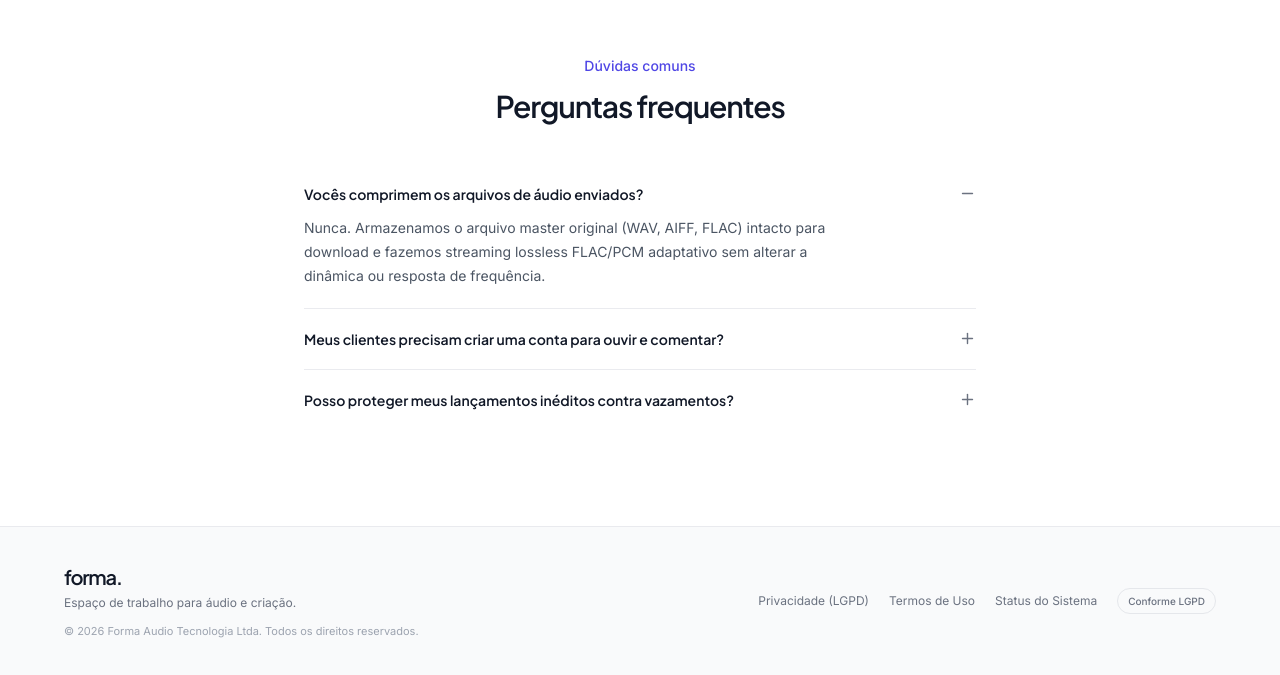
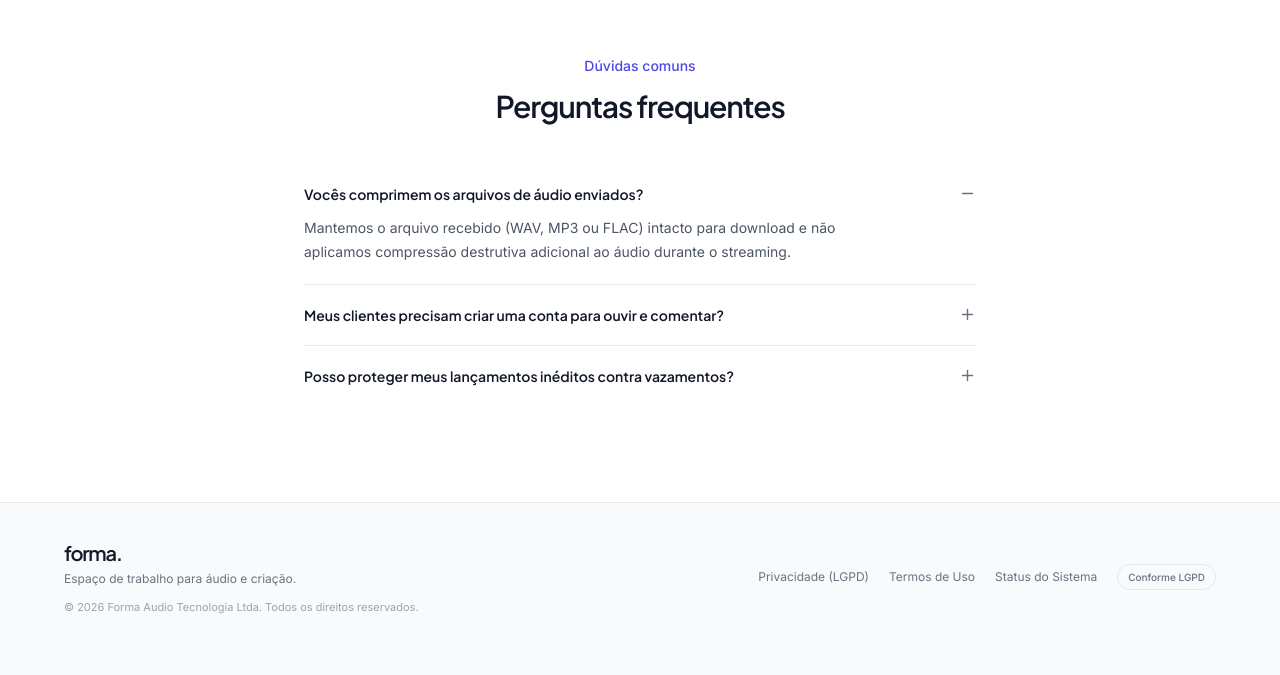
Before and after one commit to iaggu1/WaveSounds, a Next.js app in the folder frontend/: page / in a window 1280 px wide. Shown: the part 3495-4170 px from the top of the page. After the commit the page ends 4146 px from the top, so only its background shows below. Built offline with nearby package versions, Linux system fonts and the light colour scheme; no server answers.

Commit message:
content: replace AIFF with MP3 in FaqSection.tsx

```diff
--- a/frontend/src/components/FaqSection.tsx
+++ b/frontend/src/components/FaqSection.tsx
@@ -2,7 +2,7 @@
 import { useState } from 'react';
 import { Minus, Plus } from 'lucide-react';
 const faqs = [
-  ['Vocês comprimem os arquivos de áudio enviados?', 'Nunca. Armazenamos o arquivo master original (WAV, AIFF, FLAC) intacto para download e fazemos streaming lossless FLAC/PCM adaptativo sem alterar a dinâmica ou resposta de frequência.'],
+  ['Vocês comprimem os arquivos de áudio enviados?', 'Mantemos o arquivo recebido (WAV, MP3 ou FLAC) intacto para download e não aplicamos compressão destrutiva adicional ao áudio durante o streaming.'],
   ['Meus clientes precisam criar uma conta para ouvir e comentar?', 'Não. Quem recebe o link acessa o player instantaneamente no navegador do computador ou celular, podendo ouvir e deixar comentários no timecode informando apenas o nome.'],
   ['Posso proteger meus lançamentos inéditos contra vazamentos?', 'Sim. Você pode desativar o botão de download, exigir senha de acesso, definir data de expiração do link e acompanhar o registro de acessos.'],
 ];
```
